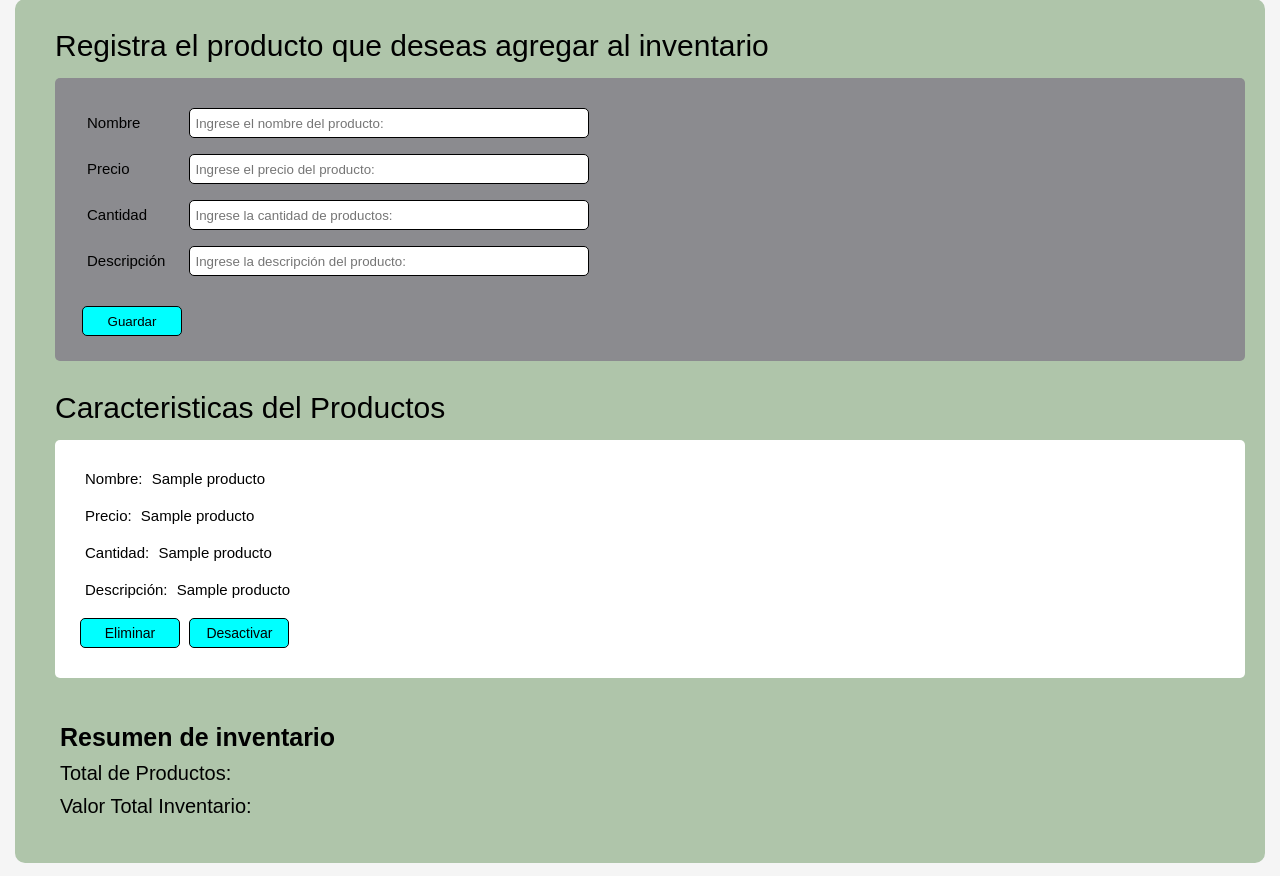
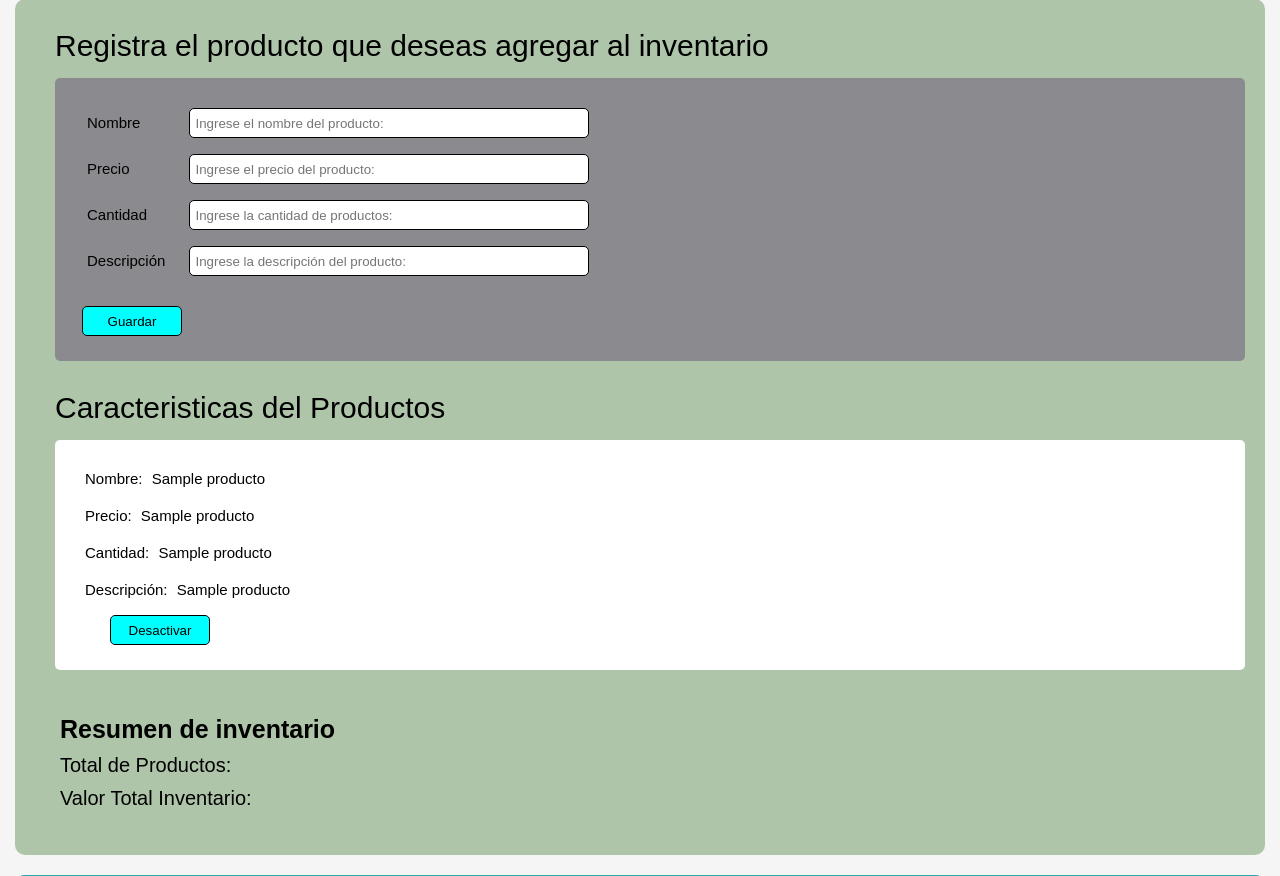
Before and after one commit to FelipeValencia-Dev90/Inventario-Mafe, a Flask app: template templates/index.html in a window 1280 px wide. Shown: the part 441-1317 px from the top of the page. Run offline with Flask 3, Linux system fonts and the light colour scheme; the template is opened without the code that fills it: most values are stand-ins (such as "Sample title", 1, 10 or a date in 2020); some libraries are stand-ins or nearby versions.

Commit message:
Agregar funcion para desactivar producto

```diff
--- a/app.py
+++ b/app.py
@@ -52,6 +52,28 @@ def guardar_producto():
     conexion.commit()
     conexion.close()
 
+@app.route("/desactivar-producto/<int:id>", methods=["POST"])
+def desactivar_producto(id):
+
+    conexion = pyodbc.connect(
+        'DRIVER={ODBC Driver 17 for SQL Server};'
+        'SERVER=DESKTOP-Q681RM2\\SQLEXPRESS;'
+        'DATABASE=InventarioAVA;'
+        'Trusted_Connection=yes;'
+    )
+
+    cursor = conexion.cursor()
+
+    cursor.execute("""
+                        UPDATE Productos
+                        SET activo = 0
+                        WHERE Id = ?
+                        """, (id,))
+
+    conexion.commit()
+    print("Producto desactivado correctamente.")
+    conexion.close()
+
     return redirect("/")
 
 
--- a/static/style.css
+++ b/static/style.css
@@ -86,7 +86,7 @@ section#agregar_producto{
     margin-top: 5px;
 }
 
-form{
+#formulario_producto{
     background-color: rgb(139, 139, 143);
     margin: 0px;
     padding: 2px;
@@ -153,6 +153,7 @@ h2{
 ul{
     list-style-type: none;
     padding: 0px;
+
 }
 
 li{
@@ -175,12 +176,13 @@ section#inventario ul li p span{
     margin-left:5px;
 }
 
-section#inventario ul li button{
-    color: black;
-    font-size: 14px;
-    margin-left:5px;
-    margin-bottom: 10px;
-    margin-top: 10px;
+.form-accion{
+    background-color:white;
+    color: white;
+    border: none;
+    padding: 5px 10px;
+    border-radius: 5px;
+    cursor: pointer;
 }
 
 section#resumen_de_inventario{
--- a/templates/index.html
+++ b/templates/index.html
@@ -57,8 +57,13 @@
                     <p>Precio: <span class="dato-precio">{{producto[2]}}</span></p>
                     <p>Cantidad: <span class="dato-cantidad">{{producto[3]}}</span></p>
                     <p>Descripción: <span class="dato-descripcion">{{producto[4]}}</span></p>
-                    <button type="button">Eliminar</button>
-                    <button type="button">Desactivar</button>
+
+                    <form class="form-accion" action="/desactivar-producto/{{producto[0]}}" method="post">
+                        <button class="btn-desactivar" type="submit"
+                        onclick="return confirm('¿Desea Desactivar Este Producto?');">
+                            Desactivar</button>
+                    </form>
+
                 </li>
 
                 {% endfor %}
```
